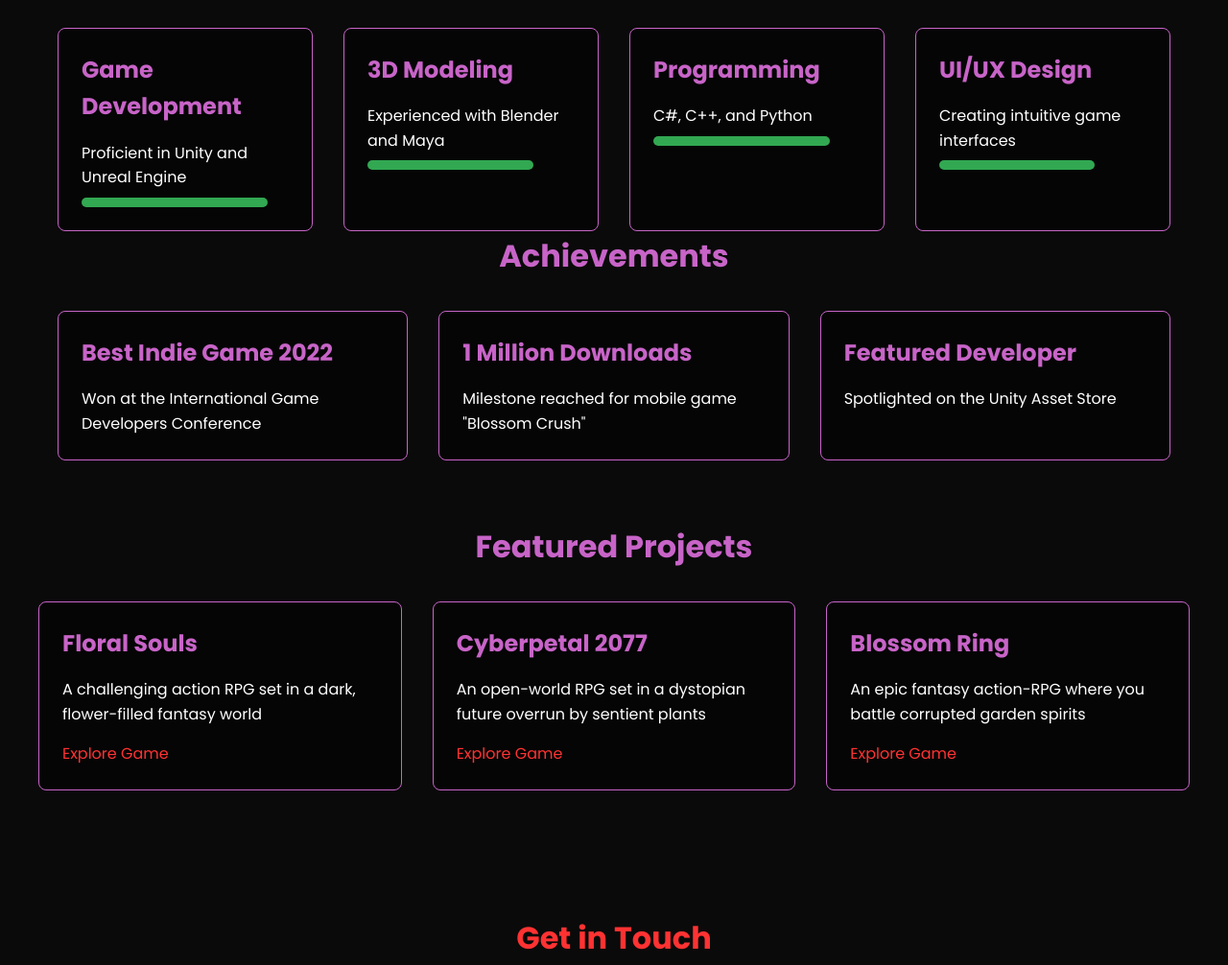
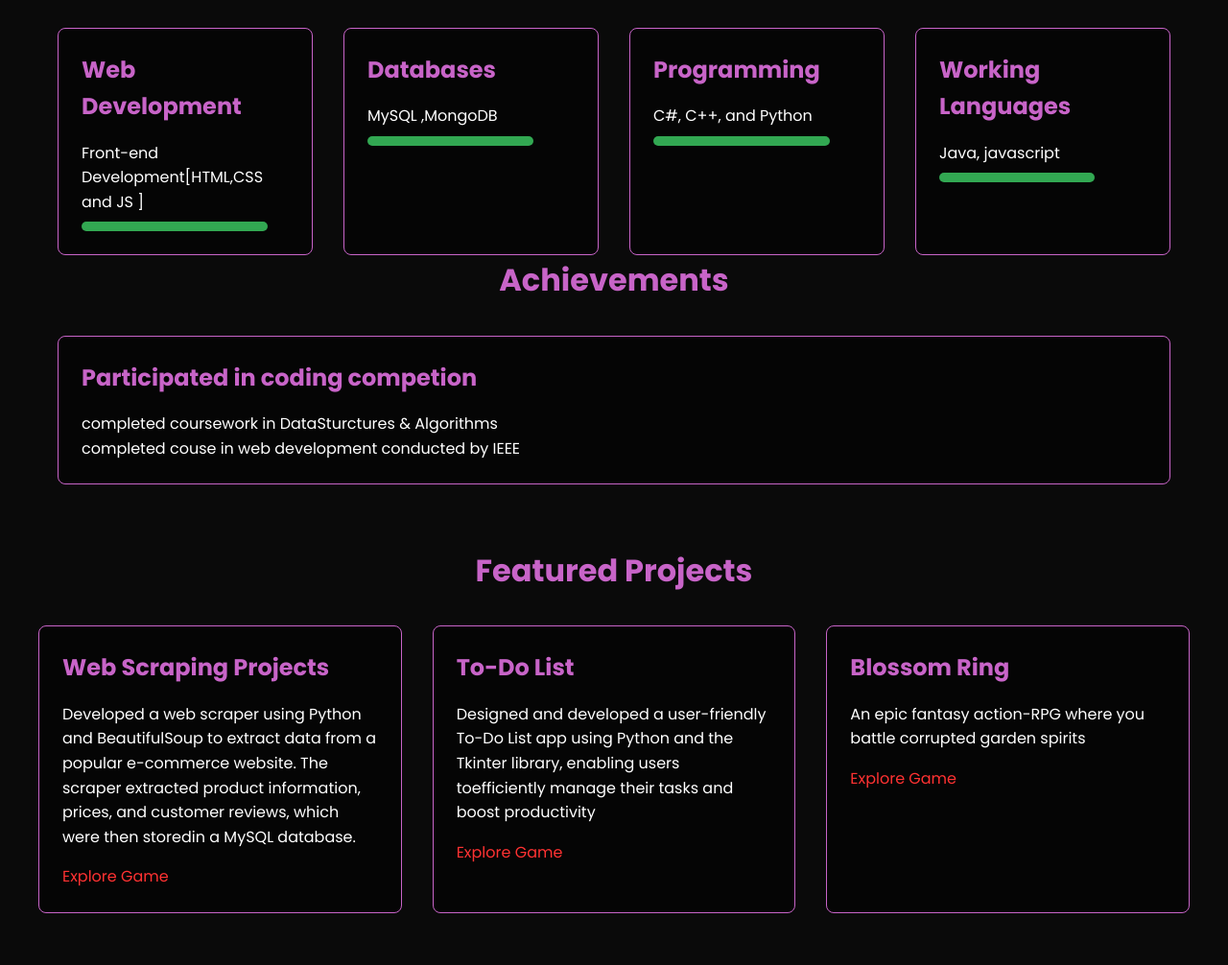
Before and after one commit to saniyamohd05/CODECRAFT_WD_04, a plain HTML site: page index.html in a window 1280 px wide. Shown: the part 557-1563 px from the top of the page at 96% size. Drawn offline with Linux system fonts and the light colour scheme.

Commit message:
`Updated skills, achievements, and projects sections in index.html`

```diff
--- a/index.html
+++ b/index.html
@@ -347,23 +347,23 @@
             <h2>My Skills</h2>
             <div class="skill-grid">
                 <div class="skill-card">
-                    <h3>Game Development</h3>
-                    <p>Proficient in Unity and Unreal Engine</p>
+                    <h3>Web Development</h3>
+                    <p>Front-end Development[HTML,CSS and JS ]</p>
                     <div class="skill-level" style="width: 90%;"></div>
                 </div>
                 <div class="skill-card">
-                    <h3>3D Modeling</h3>
-                    <p>Experienced with Blender and Maya</p>
+                    <h3>Databases</h3>
+                    <p>MySQL ,MongoDB</p>
                     <div class="skill-level" style="width: 80%;"></div>
                 </div>
                 <div class="skill-card">
                     <h3>Programming</h3>
-                    <p>C#, C++, and Python</p>
+                    <p>C#, C++, and Python </p>
                     <div class="skill-level" style="width: 85%;"></div>
                 </div>
                 <div class="skill-card">
-                    <h3>UI/UX Design</h3>
-                    <p>Creating intuitive game interfaces</p>
+                    <h3>Working Languages</h3>
+                    <p>Java, javascript</p>
                     <div class="skill-level" style="width: 75%;"></div>
                 </div>
             </div>
@@ -373,17 +373,11 @@
             <h2>Achievements</h2>
             <div class="achievement-grid">
                 <div class="achievement-card">
-                    <h3>Best Indie Game 2022</h3>
-                    <p>Won at the International Game Developers Conference</p>
+                    <h3>Participated in coding competion</h3>
+                    <p>completed coursework in DataSturctures & Algorithms </p>
+                    <p>completed couse in web development conducted by IEEE</p>
                 </div>
-                <div class="achievement-card">
-                    <h3>1 Million Downloads</h3>
-                    <p>Milestone reached for mobile game "Blossom Crush"</p>
-                </div>
-                <div class="achievement-card">
-                    <h3>Featured Developer</h3>
-                    <p>Spotlighted on the Unity Asset Store</p>
-                </div>
+
             </div>
         </section>
 
@@ -391,13 +385,13 @@
             <h2>Featured Projects</h2>
             <div class="project-grid">
                 <div class="project-card">
-                    <h3>Floral Souls</h3>
-                    <p>A challenging action RPG set in a dark, flower-filled fantasy world</p>
+                    <h3>Web Scraping Projects</h3>
+                    <p>Developed a web scraper using Python and BeautifulSoup to extract data from a popular e-commerce website. The scraper extracted product information, prices, and customer reviews, which were then storedin a MySQL database. </p>
                     <a href="#" class="project-link">Explore Game</a>
                 </div>
                 <div class="project-card">
-                    <h3>Cyberpetal 2077</h3>
-                    <p>An open-world RPG set in a dystopian future overrun by sentient plants</p>
+                    <h3>To-Do List</h3>
+                    <p>Designed and developed a user-friendly To-Do List app using Python and the Tkinter library, enabling users toefficiently manage their tasks and boost productivity </p>
                     <a href="#" class="project-link">Explore Game</a>
                 </div>
                 <div class="project-card">
```
